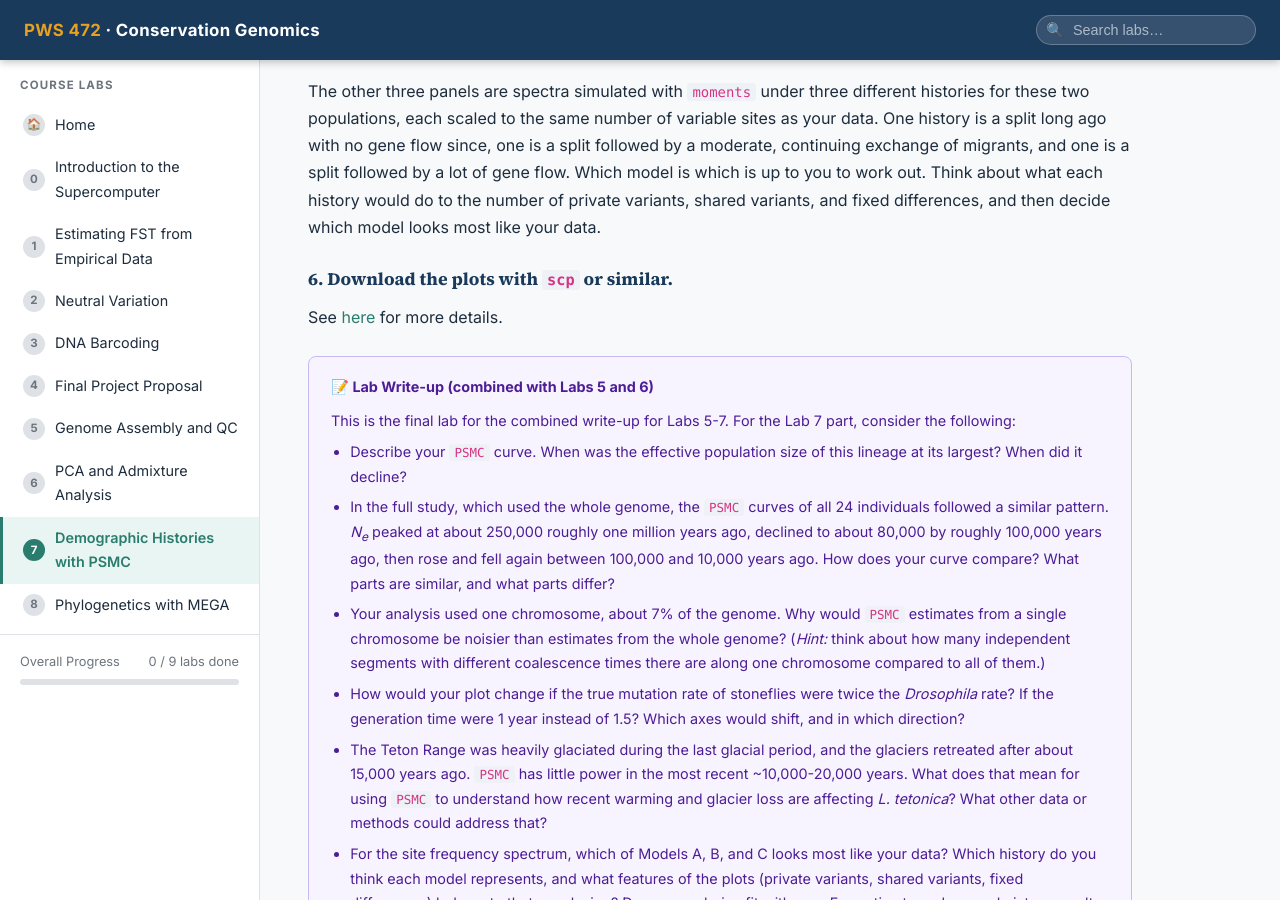
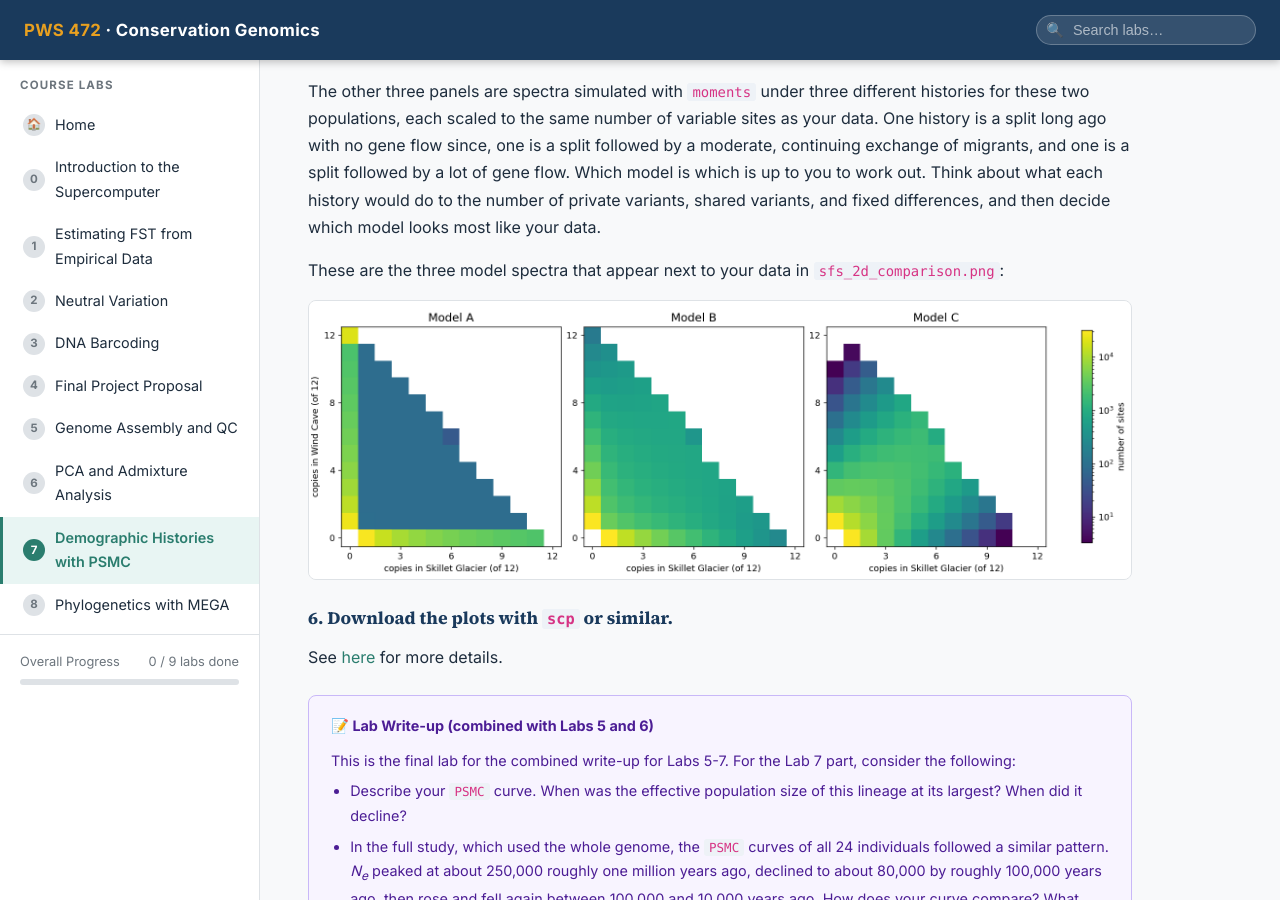
Before and after one commit to pbfrandsen/PWS-472-Labs, a Jekyll site: the page built from docs/lab-7.md, in a window 1280 px wide and 900 px high, scrolled down 4765 px. Built offline with Jekyll 4.4.1, drawn with Linux system fonts in a browser that asks for light colours.

Commit message:
Lab 7: embed the simulated SFS model figure in step 5
Co-Authored-By: Claude Opus 5.5 <noreply@anthropic.com>

```diff
--- a/docs/lab-7.md
+++ b/docs/lab-7.md
@@ -129,6 +129,10 @@ Download `sfs_2d_comparison.png` and open it. The first panel is your data. Each
 
 The other three panels are spectra simulated with `moments` under three different histories for these two populations, each scaled to the same number of variable sites as your data. One history is a split long ago with no gene flow since, one is a split followed by a moderate, continuing exchange of migrants, and one is a split followed by a lot of gene flow. Which model is which is up to you to work out. Think about what each history would do to the number of private variants, shared variants, and fixed differences, and then decide which model looks most like your data.
 
+These are the three model spectra that appear next to your data in `sfs_2d_comparison.png`:
+
+![Folded 2D site frequency spectra simulated under three histories for Skillet Glacier and Wind Cave, labelled Model A, Model B, and Model C](assets/img/lab7_sfs_models.png)
+
 ### 6. Download the plots with `scp` or similar.
 See [here](https://rc.byu.edu/wiki/?id=Transferring+Files) for more details.
 
```
Also changed, not shown: docs/assets/img/lab7_sfs_models.png (added).
